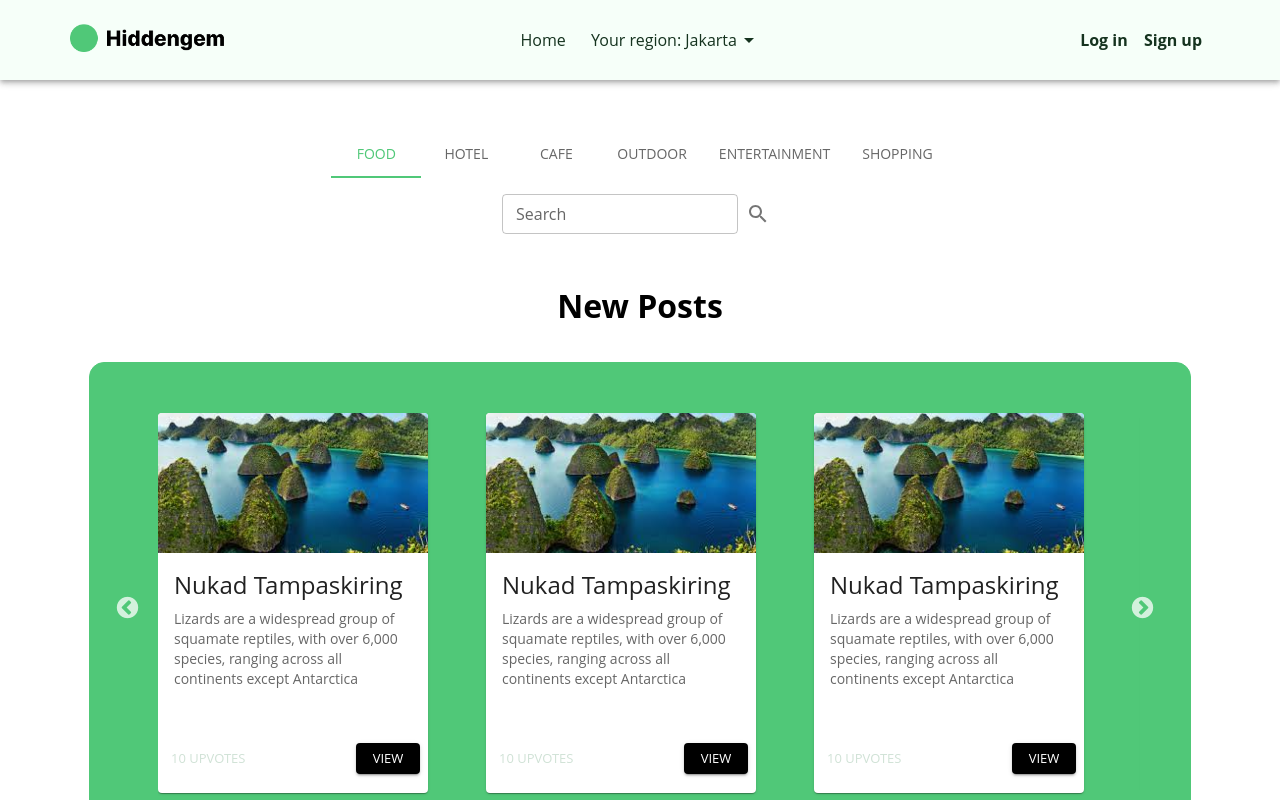
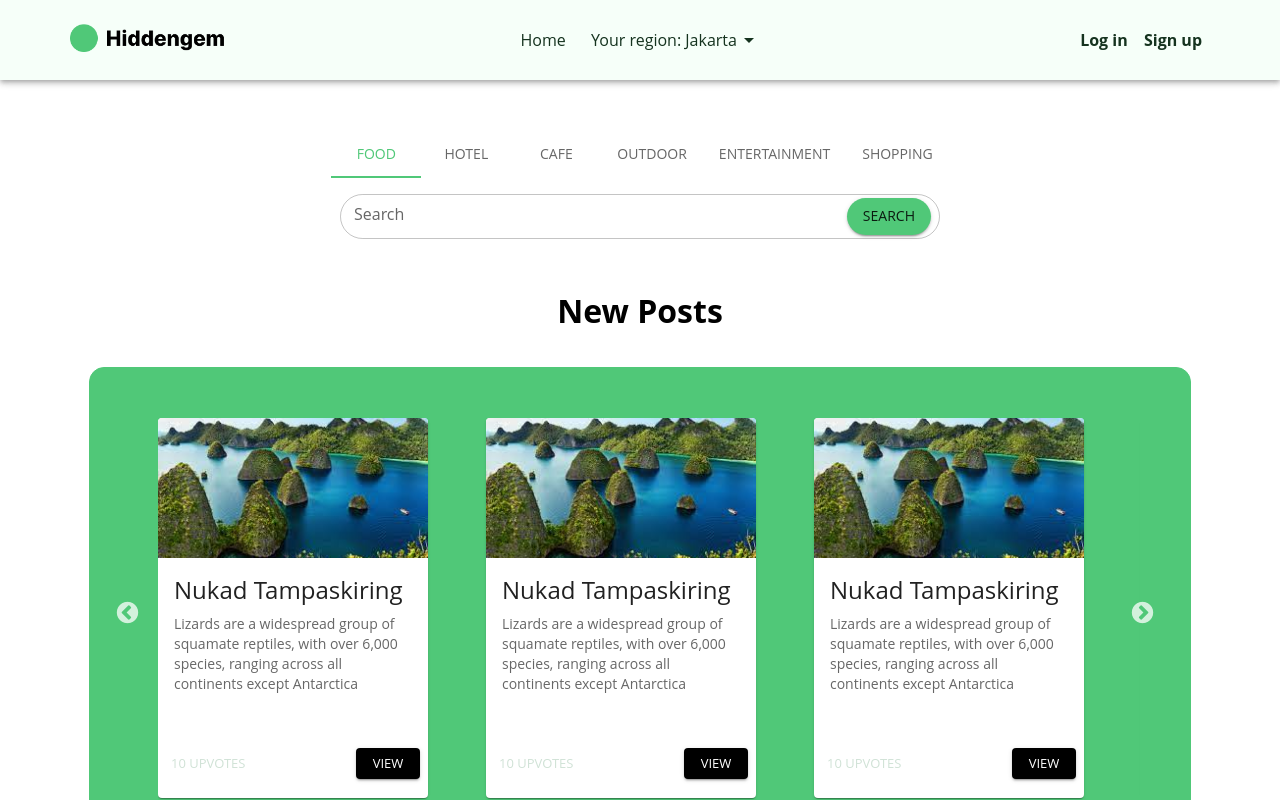
Before and after one commit to project-zusammen/hidden-gem-frontend, a React (Vite) app: page / in a window 1280 px wide. Shown: the top 800 px of the page. Built offline with nearby package versions, Linux system fonts and the light colour scheme.

Commit message:
style: change color

```diff
--- a/src/components/SearchBar/index.jsx
+++ b/src/components/SearchBar/index.jsx
@@ -1,6 +1,14 @@
-import React, { useState } from 'react';
-import { Tab, Tabs, TextField, Box, IconButton } from '@mui/material';
-import SearchIcon from '@mui/icons-material/Search';
+import React, { useState } from "react";
+import {
+  Tab,
+  Tabs,
+  TextField,
+  Box,
+  IconButton,
+  Button,
+  InputAdornment,
+} from "@mui/material";
+import SearchIcon from "@mui/icons-material/Search";
 
 const SearchBarWithTabs = () => {
   const [currentTab, setCurrentTab] = useState(0);
@@ -10,8 +18,23 @@ const SearchBarWithTabs = () => {
   };
 
   return (
-    <Box sx={{ display: 'flex', flexDirection: 'column', justifyContent: 'center', alignItems: 'center', marginTop: '50px', marginBottom: '50px' }}>
-      <Tabs value={currentTab} onChange={handleChange} aria-label="Search tabs">
+    <Box
+      sx={{
+        display: "flex",
+        flexDirection: "column",
+        justifyContent: "center",
+        alignItems: "center",
+        marginTop: "50px",
+        marginBottom: "50px",
+      }}
+    >
+      <Tabs
+        value={currentTab}
+        onChange={handleChange}
+        aria-label="Search tabs"
+        // textColor="neutral"
+        // indicatorColor="neutral.dark"
+      >
         <Tab label="Food" />
         <Tab label="Hotel" />
         <Tab label="Cafe" />
@@ -19,11 +42,25 @@ const SearchBarWithTabs = () => {
         <Tab label="Entertainment" />
         <Tab label="Shopping" />
       </Tabs>
-      <Box sx={{ display: 'flex', alignItems: 'center', marginTop: 2 }}>
-        <TextField label="Search" size="small"/>
-        <IconButton type="submit" aria-label="search">
-          <SearchIcon />
-        </IconButton>
+      <Box sx={{ display: "flex", alignItems: "center", marginTop: 2 }}>
+        <TextField
+          label="Search"
+          size="small"
+          sx={{ width: 600 }}
+          InputProps={{
+            sx: { borderRadius: 20, height: "45px" },
+            endAdornment: (
+              <InputAdornment position="end">
+                <Button
+                  variant="contained"
+                  sx={{ borderRadius: 20, marginRight: "-5px" }}
+                >
+                  Search
+                </Button>
+              </InputAdornment>
+            ),
+          }}
+        />
       </Box>
     </Box>
   );
```
